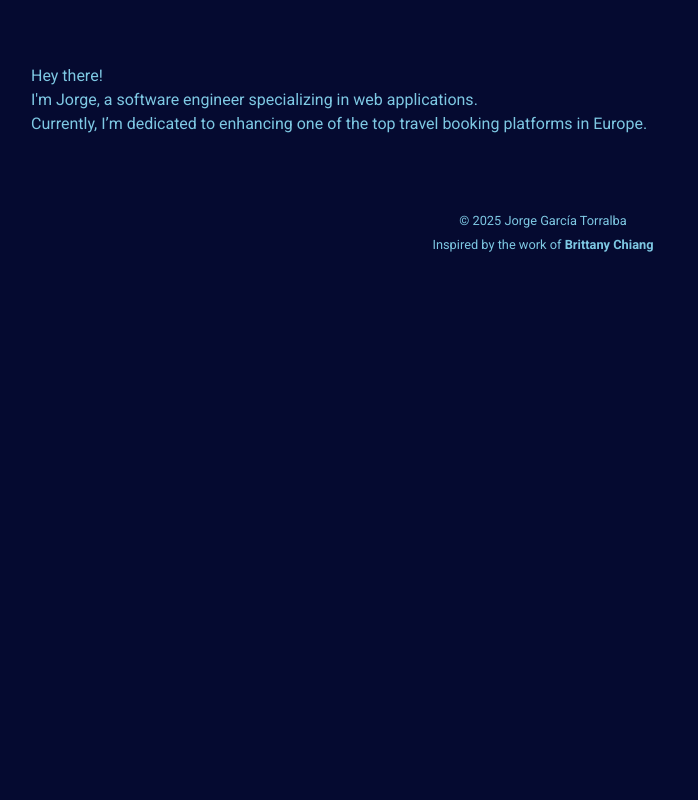
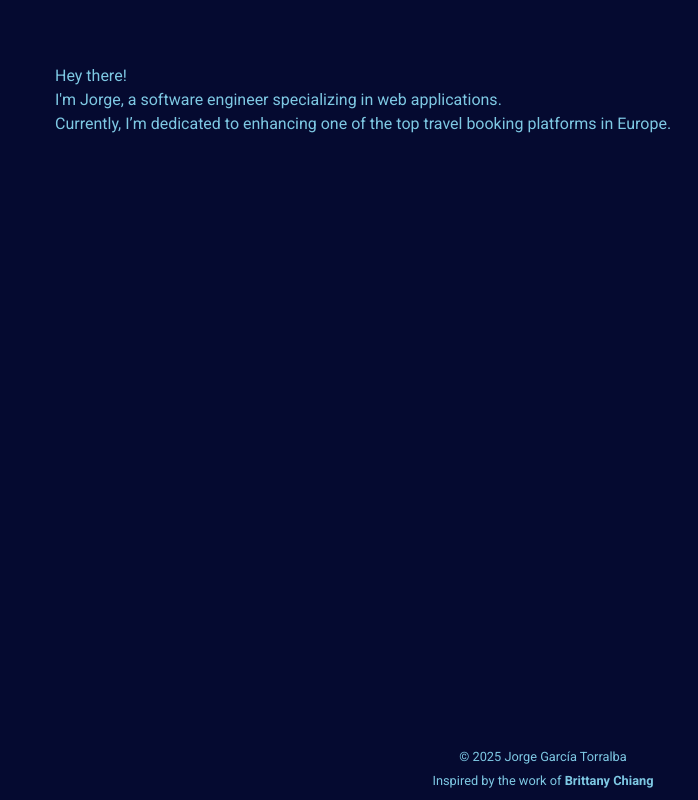
Before and after one commit to jgarciatorralba/presentation-portfolio-project, a Next.js app: page / in a window 1280 px wide. Shown: the whole page, without its empty margins (97-795 px from the left). Built offline with nearby package versions, Linux system fonts and the light colour scheme.

Commit message:
simplify padding

```diff
--- a/app/(root)/layout.tsx
+++ b/app/(root)/layout.tsx
@@ -13,11 +13,11 @@
 }>): ReactNode {
   return (
     <html lang="en">
-      <body
-        className={`max-w-7xl mx-auto ${roboto.className}`}
-      >
-        {children}
-        <Footer />
+      <body>
+        <div className={`max-w-7xl px-6 mx-auto ${roboto.className}`}>
+          {children}
+          <Footer />
+        </div>
       </body>
     </html>
   );
--- a/app/_components/footer.tsx
+++ b/app/_components/footer.tsx
@@ -5,7 +5,7 @@
 
     return (
         <footer>
-            <div className="px-2 sm:px-6 lg:px-8 py-2 text-center">
+            <div className="py-2 text-center">
                 <p><small>{`© ${year} Jorge García Torralba`}</small></p>
                 <p><small>
                     Inspired by the work of{" "}
```
